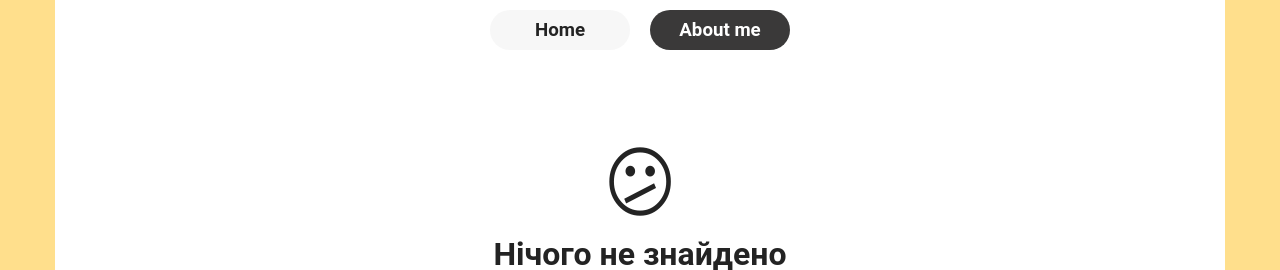
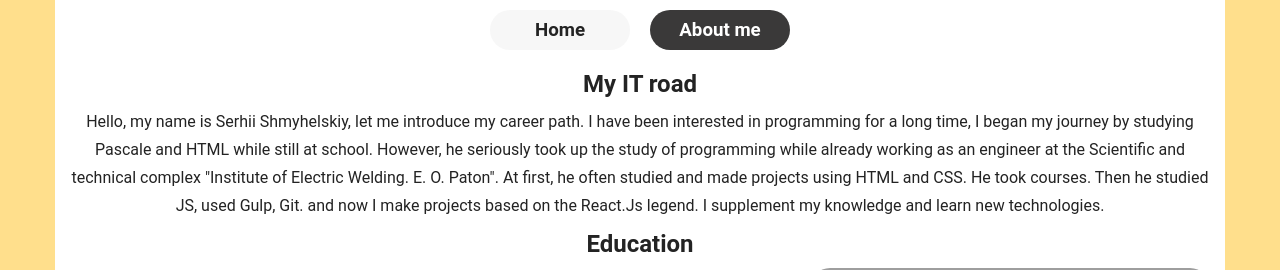
Before and after one commit to Serhii-Shmyhelskyi/portfolio, a React app: page /portfolio/me in a window 1280 px wide. Shown: the part 162-432 px from the top of the page. Built offline with nearby package versions, Linux system fonts and the light colour scheme; grey boxes are pictures that could not be loaded.

Commit message:
added info fot IT road

```diff
--- a/src/components/Router/routes.jsx
+++ b/src/components/Router/routes.jsx
@@ -10,7 +10,7 @@ import ErrorComponent from "../ErrorComponent";
 
 export const router = createBrowserRouter([
   {
-    path: "/",
+    path: "portfolio",
     // portfolio
     element: <App />,
     children: [
--- a/src/pages/Me/index.jsx
+++ b/src/pages/Me/index.jsx
@@ -16,9 +16,18 @@ const Me = () => {
 
   return (
     <div className={styles.me}>
-      <h2>
-        Hello, my name is Serhii Shmyhelskiy, let me introduce my career path
-      </h2>
+      <h2>My IT road</h2>
+      <p>
+        Hello, my name is Serhii Shmyhelskiy, let me introduce my career path. I
+        have been interested in programming for a long time, I began my journey
+        by studying Pascale and HTML while still at school. However, he
+        seriously took up the study of programming while already working as an
+        engineer at the Scientific and technical complex "Institute of Electric
+        Welding. E. O. Paton". At first, he often studied and made projects
+        using HTML and CSS. He took courses. Then he studied JS, used Gulp, Git.
+        and now I make projects based on the React.Js legend. I supplement my
+        knowledge and learn new technologies.
+      </p>
       <h2>Education</h2>
       <div className={styles.me_kpi}>
         <div className={styles.me_educationKPI}>
@@ -83,6 +92,7 @@ const Me = () => {
           </div>
         </div>
       </div>
+      <h2>Works:</h2>
       <h2>
         My works in Scientific and technical complex "Institute of Electric
         Welding. E. O. Paton”
```
